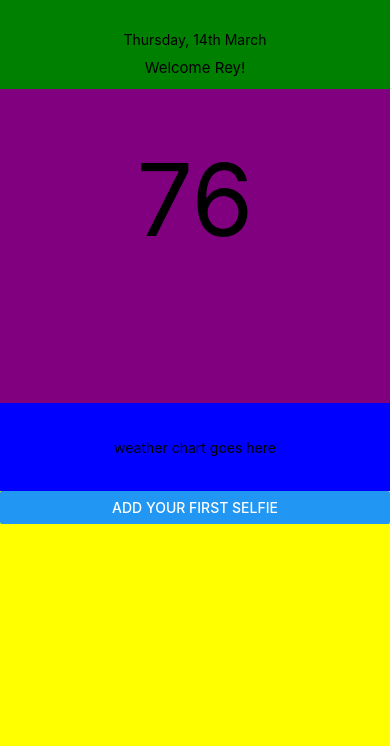
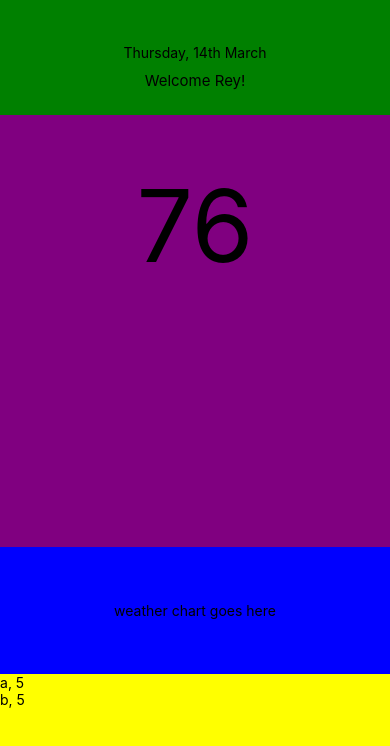
Before and after one commit to nurmerey/OutieApp, a React Native app: screen / in a window 390 px wide. Shown: the top 746 px of the page. Built offline with nearby package versions, Linux system fonts and the light colour scheme.

Commit message:
Created FlatList in Feed
deleted button

```diff
--- a/components/Feed.js
+++ b/components/Feed.js
@@ -4,7 +4,9 @@ import {
   StyleSheet,
   Text,
   View,
-  Button
+  Button,
+  FlatList,
+  Alert
 } from 'react-native';
 
 export default class Feed extends Component {
@@ -22,12 +24,19 @@ export default class Feed extends Component {
   }
   render() {
     return (
-        <View style={styles.feed}>
-          <Button
-            onPress={this._onPressButton}
-            title="Add your first selfie"
-          />
-        </View>
+        <FlatList style={styles.feed}
+            data={[
+                {
+                    key: 'a',
+                    rating: "5"
+                },
+                {
+                    key: 'b',
+                    rating: "5"
+                }
+            ]}
+            renderItem={({item}) => <Text>{item.key}, {item.rating}</Text>}
+        />
     );
   }
 }
```
